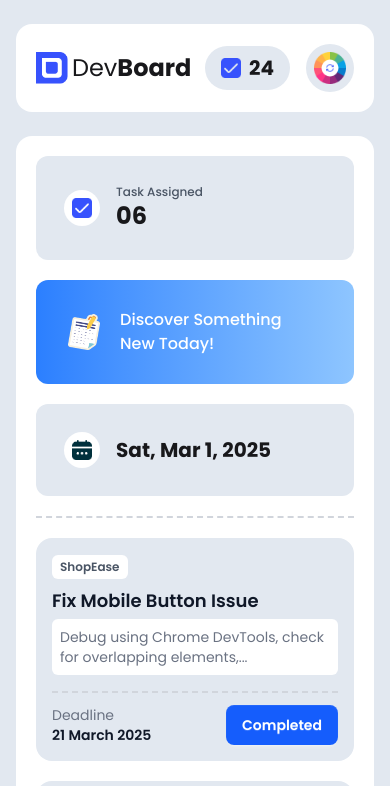
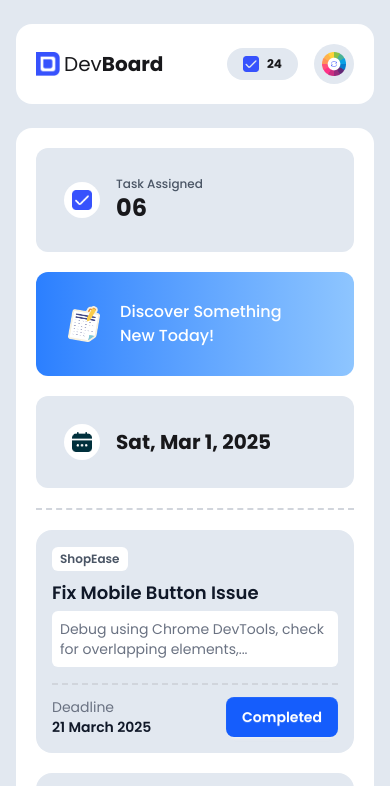
Before and after one commit to Purab2001/A5-Dev-Board, a plain HTML site: page index.html in a window 390 px wide. Shown: the top 786 px of the page. Drawn offline with nearby package versions, Linux system fonts and the light colour scheme.

Commit message:
adjusted few things

```diff
--- a/index.html
+++ b/index.html
@@ -27,17 +27,17 @@
     <div class="navbar bg-white rounded-2xl p-5">
         <div class="navbar-start">
           <div class="flex items-center gap-1">
-            <img class="w-8" src="assets/logo.png" alt="DevBoard logo">
-            <h1 class="text-2xl">Dev<span class="font-bold">Board</span></h1>
+            <img class="w-6 md:w-8" src="assets/logo.png" alt="DevBoard logo">
+            <h1 class="text-xl md:text-2xl">Dev<span class="font-bold">Board</span></h1>
           </div>
         </div>
         <div class="navbar-end gap-4 md:gap-8">
             <div class="flex items-center gap-2 py-2 px-4 bg-slate-200 rounded-3xl">
-                <img class="w-5" src="assets/checkbox.png" alt="Tasks">
-                <h2 id="task-counter" class="font-bold text-xl">24</h2>
+                <img class="w-4 md:w-5" src="assets/checkbox.png" alt="Tasks">
+                <h2 id="task-counter" class="font-bold text-xs md:text-xl">24</h2>
               </div>
               <div class="p-2 bg-slate-200 rounded-full">
-                <img id="theme-Btn" class="w-8 cursor-pointer" src="assets/theme-btn.png" alt="Theme button">
+                <img id="theme-Btn" class="w-6 md:w-8 cursor-pointer" src="assets/theme-btn.png" alt="Theme button">
               </div>
         </div>
       </div>
```
